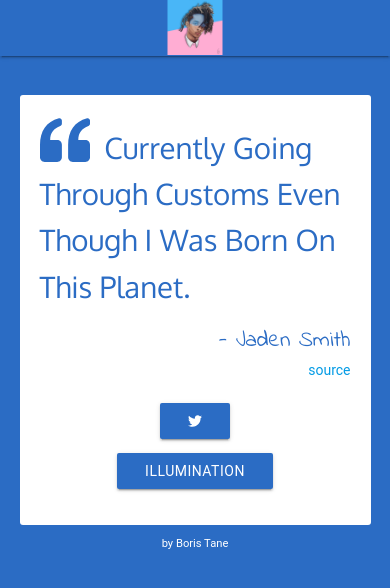
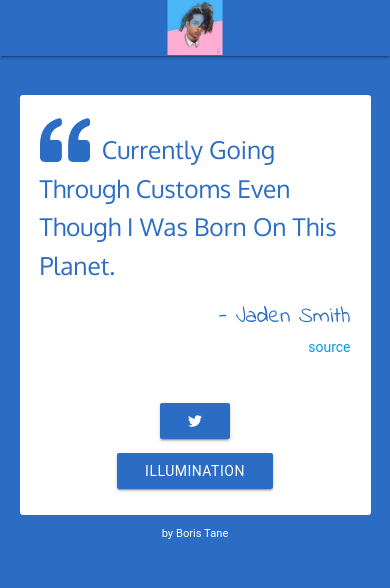
Before and after one commit to boristane/jaden-quotes, a plain HTML site: page index.html in a window 390 px wide. Drawn offline with Linux system fonts and the light colour scheme; a web font is replaced by a local one.

Commit message:
Animates the quote-box
Animates the quote box with respect to the quote height
Fixes the height for mobile devices
Generates a new quote every 10 seconds.

```diff
--- a/css/index.css
+++ b/css/index.css
@@ -84,6 +84,19 @@ footer a:hover{
 		margin: 10% auto auto auto;
 		width: 90%;
 		padding: 10px 20px 10px 20px;
+		height: 420px;
+		position: relative;
+	}
+
+	.quote{
+		font-size: 3.5em;
+	}
+
+	.btns{
+		position: absolute;
+		bottom: 0;
+		left: 0;
+		width: 100%;
 	}
 
 	#logo{
--- a/index.html
+++ b/index.html
@@ -25,7 +25,7 @@
 				</div>
 			</nav>
 		</div>
-
+		<section>
 			<div class="quote-box">
 				<h1 class ="quote" id="quote-line"><span id="quotation-mark"><i class="fas fa-quote-left"></i></span> <strong id = "quote"></strong></h1>
 				<h2 class="quote" id="author"></h2>
@@ -39,6 +39,7 @@
 					</div>
 				</div>
 			</div>
+		</section>
 		<footer>
 			<p>by <a href="https://github.com/boristane" target="_blank">Boris Tane</a></p>
 		<footer>
--- a/js/index.js
+++ b/js/index.js
@@ -4,13 +4,11 @@ $("document").ready(function(){
 		return hexBrightness(color.hex) < 0.5;
 	});
 
-	console.log(colors.length);
-
 	var UI = {
 		newQuoteBtn: $("#new-quote"),
 		twitterBtn: $("#twitter"),
 		btns: $(".btn"),
-		quoteBox: $("#quote-box"),
+		quoteBox: $(".quote-box"),
 		quoteElt: $("#quote"),
 		authorElt: $("#author"),
 		sourceElt: $("#source-link"),
@@ -18,7 +16,9 @@ $("document").ready(function(){
 		bodyElt: $("body")
 	}
 
-	newQuote();
+    newQuote();
+
+    setInterval(newQuote, 0.1*60*1000);
 
 	UI.newQuoteBtn.click(function(e){
 		e.preventDefault();
@@ -38,7 +38,7 @@ $("document").ready(function(){
 		UI.quotePairElt.fadeOut(1000);
 		var colorIndex = Math.floor(Math.random()*colors.length);
 		var color = colors[colorIndex].hex;
-		console.log(colors[colorIndex]);
+		var quoteBoxHeight;
 		setTimeout(function(){
 			UI.quoteElt.text(quote.quote);
 			UI.authorElt.text("- " + quote.author);
@@ -48,8 +48,17 @@ $("document").ready(function(){
 			UI.bodyElt.animate({"background-color": color}, 800, "linear");
 			UI.btns.animate({"background-color": color});
 			UI.quotePairElt.fadeIn(1000);
-			UI.sourceElt.fadeIn(1000);
-		}, 800);
+            UI.sourceElt.fadeIn(1000);
+            quoteBoxHeight = UI.quoteElt.outerHeight(true) + UI.authorElt.outerHeight(true) + UI.sourceElt.outerHeight(true) + 3.5*UI.btns.outerHeight(true);
+            console.log(quoteBoxHeight);
+        }, 800);
+
+        if($(window).width() > 600){
+            setTimeout(function(){
+                UI.quoteBox.animate({"height": quoteBoxHeight}, 200);
+            }, 800);
+        }
+
     }
 
 	function tweetIt(text, url="", hashtag=""){
```
Lines whose indentation alone changed are shown as unchanged.
